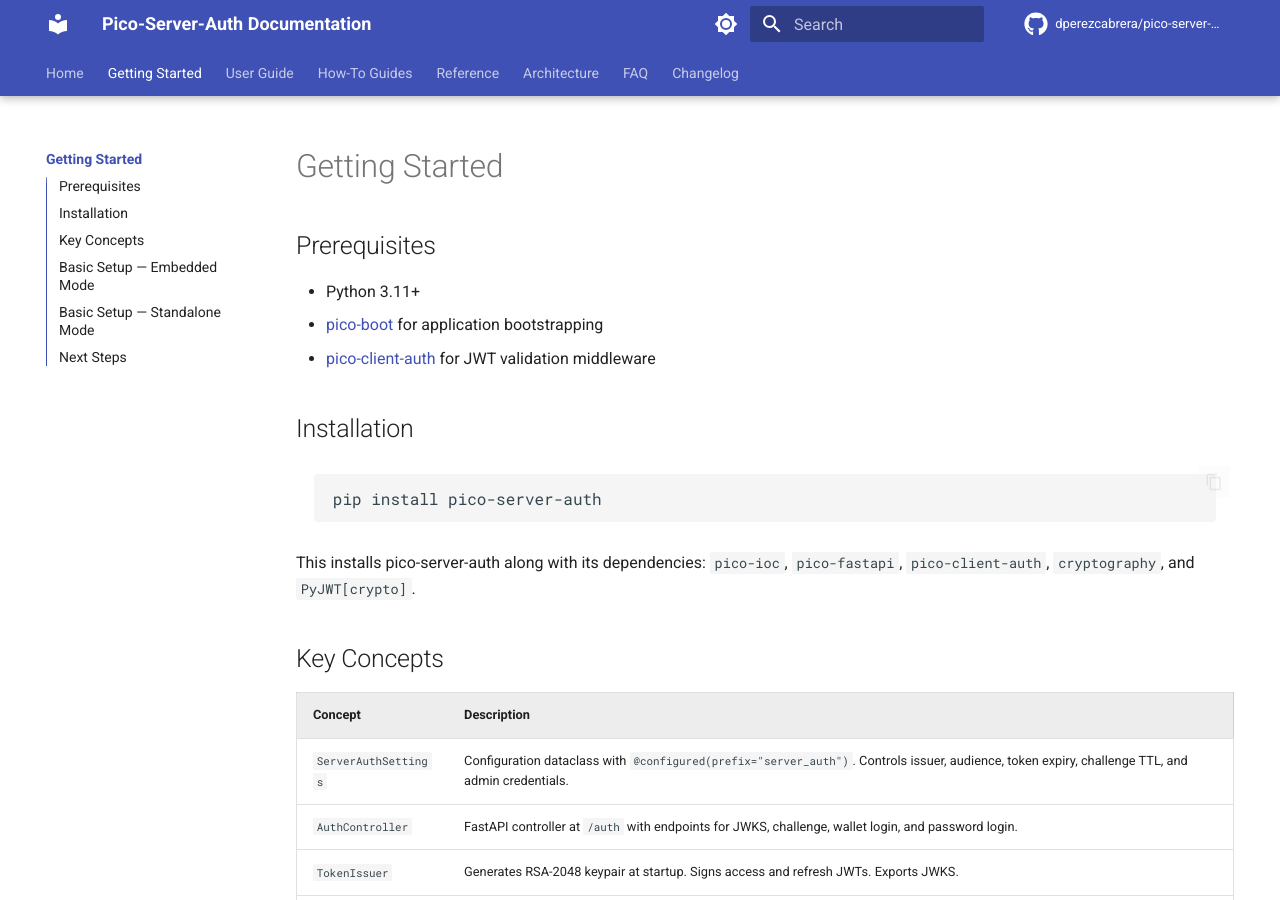
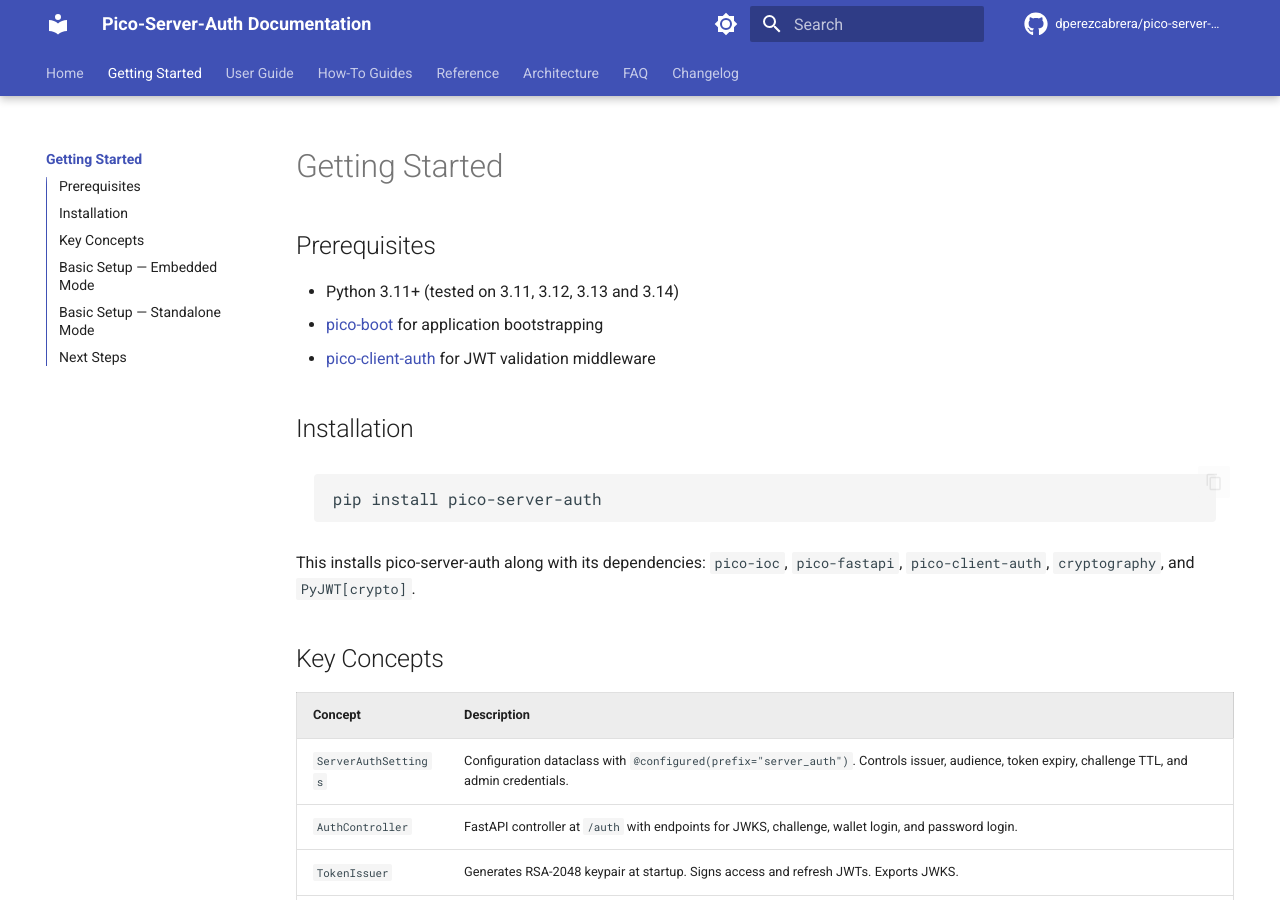
Before and after one commit to dperezcabrera/pico-server-auth, an MkDocs documentation site: the page built from docs/getting-started.md, in a window 1280 px wide and 900 px high. Built offline with MkDocs 1.6.1 and Material for MkDocs 9.7.7, drawn with Linux system fonts in a browser that asks for light colours; comment, search, counter and statistics services are not loaded.

Commit message:
Document tested Python 3.14 support

```diff
--- a/docs/getting-started.md
+++ b/docs/getting-started.md
@@ -2,7 +2,7 @@
 
 ## Prerequisites
 
-- Python 3.11+
+- Python 3.11+ (tested on 3.11, 3.12, 3.13 and 3.14)
 - [pico-boot](https://github.com/dperezcabrera/pico-boot) for application bootstrapping
 - [pico-client-auth](https://github.com/dperezcabrera/pico-client-auth) for JWT validation middleware
 
```
